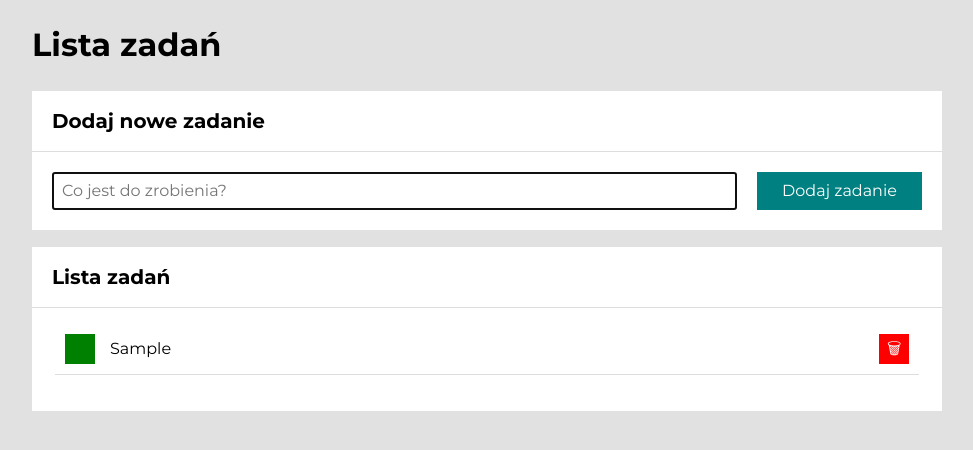
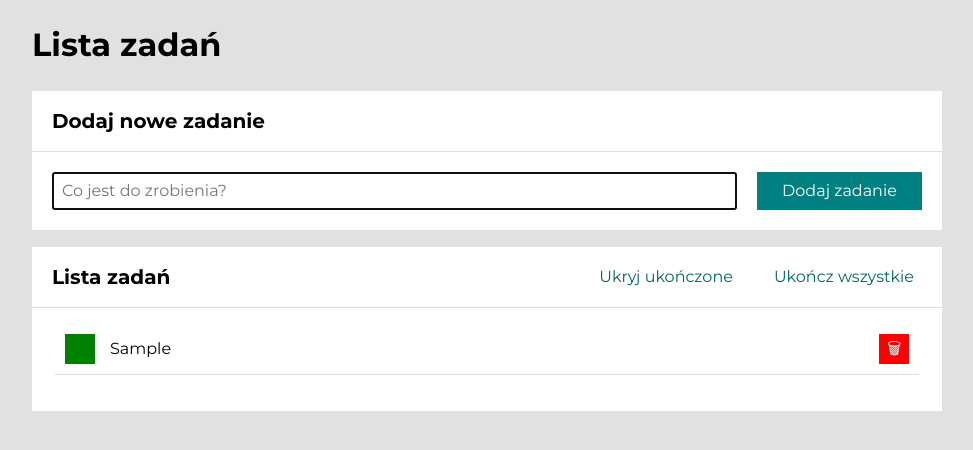
Before and after one commit to golosgit/to-do-list-react, a React (Create React App) app: page / in a window 1280 px wide. Both pictures are taken after typing "Sample" into the empty fields and a click on the button "Dodaj zadanie". Shown: the top 450 px of the page, without its empty margins (153-1126 px from the left). Built offline with nearby package versions, Linux system fonts and the light colour scheme.

Commit message:
toggleVisibility and finishAllTasks dispatch added

```diff
--- a/src/features/taskList/Buttons/index.js
+++ b/src/features/taskList/Buttons/index.js
@@ -1,18 +1,26 @@
 import { Button } from "./styled";
+import { useSelector, useDispatch } from "react-redux";
+import { selectTasks, toggleVisibility, finishAllTasks } from "../taskListSlice";
 
-export const Buttons = ({ taskList, visibilityOfFinishedTasks, toggleVisibility, finishAllTasks }) =>
+export const Buttons = () => {
+  const dispatch = useDispatch();
+  const { taskList, visibilityOfFinishedTasks } = useSelector(selectTasks);
+
+  return (
     taskList.length > 0 && (
       <>
         <Button
-        onClick={toggleVisibility}
+          onClick={() => dispatch(toggleVisibility())}
         >
           {visibilityOfFinishedTasks ? "Ukryj" : "Pokaż"}&nbsp;ukończone
         </Button>
         <Button
-        onClick={finishAllTasks}
+          onClick={() => dispatch(finishAllTasks())}
           disabled={taskList.every(({ status }) => status)}
         >
           Ukończ wszystkie
         </Button>
       </>
-  );
+    )
+  )
+};
```
Lines whose indentation alone changed are shown as unchanged.
